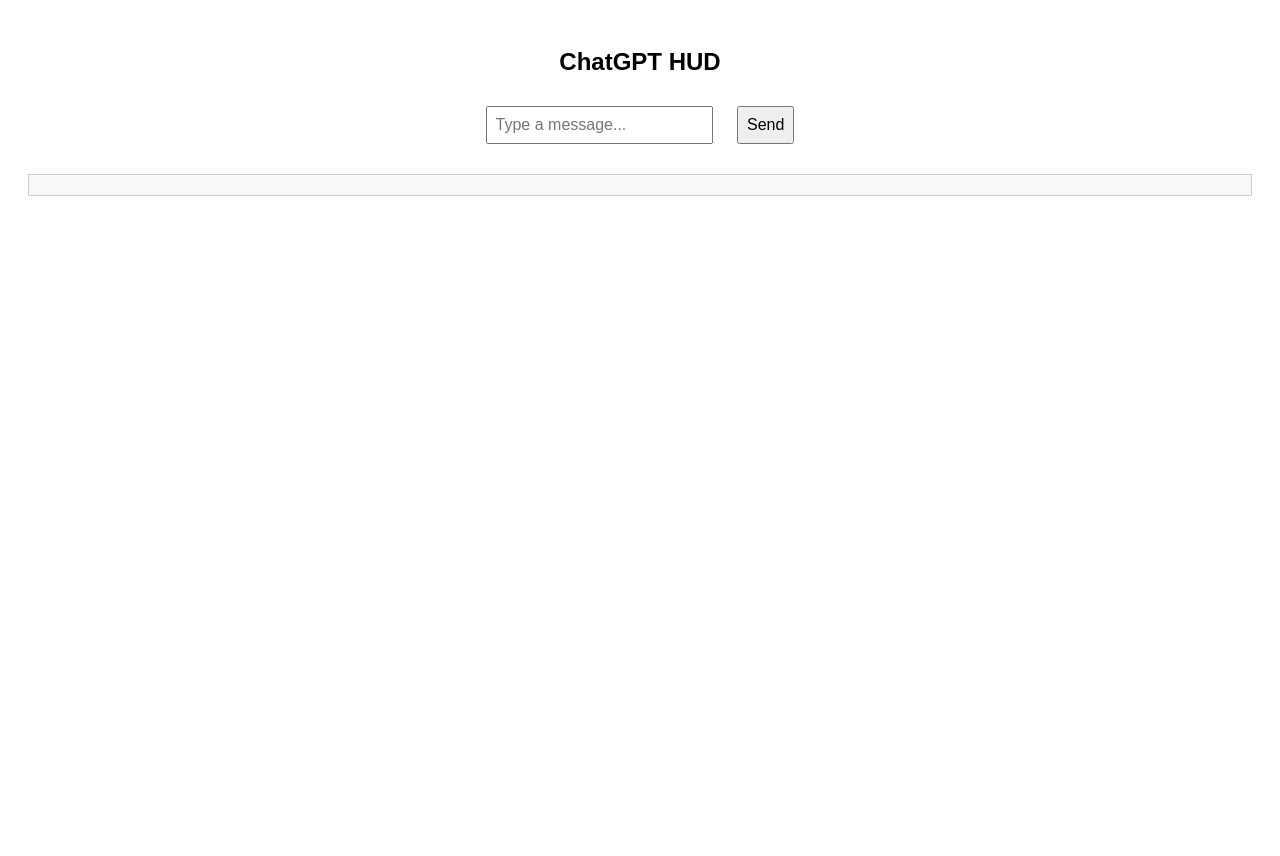
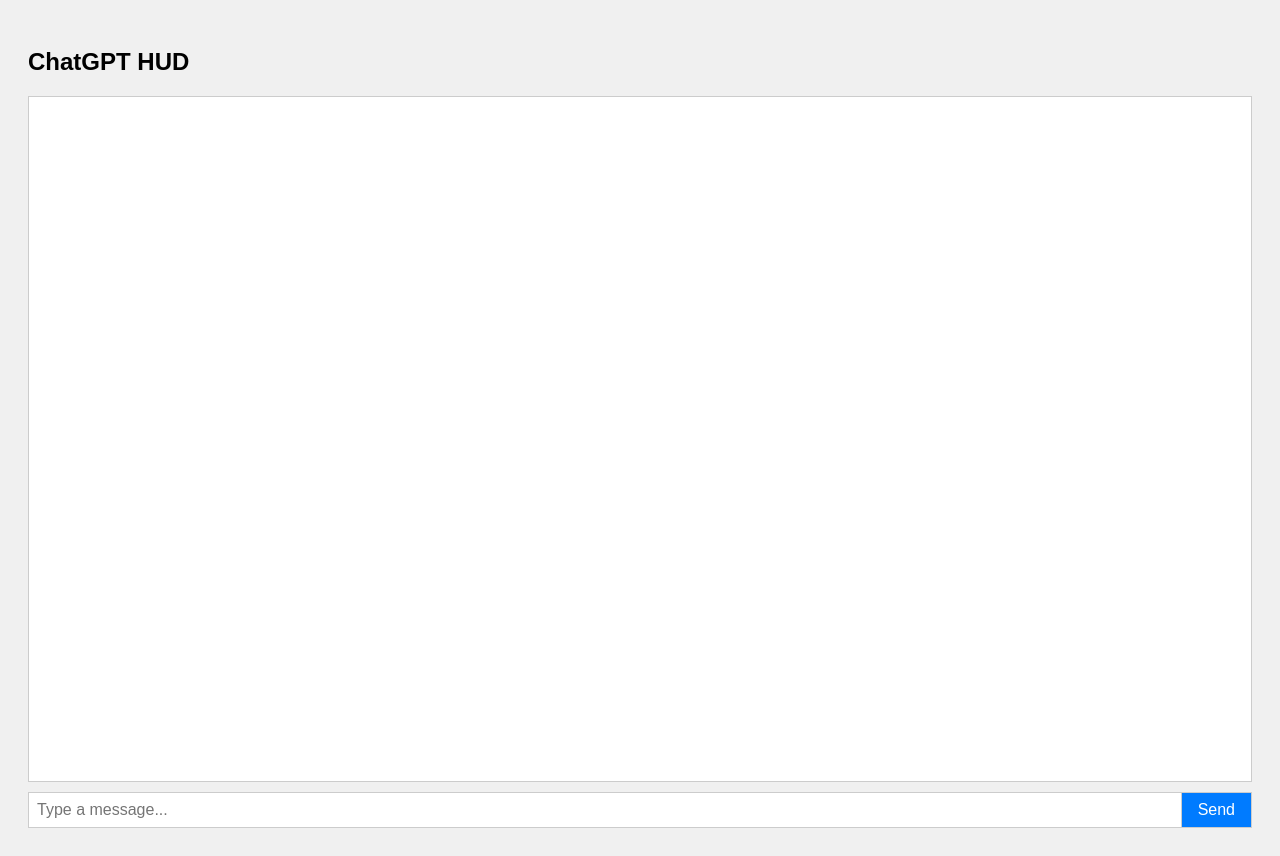
Before and after one commit to lordglyth/lordglyth.github.io, a plain HTML site: page chat.html in a window 1280 px wide. Before the commit the page ends 800 px from the top, so only its background shows below. Drawn offline with Linux system fonts and the light colour scheme.

Commit message:
Updated chat.html with chat history, memory, and scrolling support

```diff
--- a/chat.html
+++ b/chat.html
@@ -1,69 +1,126 @@
 <!DOCTYPE html>
 <html lang="en">
+
 <head>
     <meta charset="UTF-8">
     <meta name="viewport" content="width=device-width, initial-scale=1.0">
     <title>ChatGPT HUD</title>
     <style>
-        body { font-family: Arial, sans-serif; text-align: center; padding: 20px; }
-        input, button { margin: 10px; padding: 8px; font-size: 16px; }
-        #response { margin-top: 20px; font-weight: bold; color: #333; }
-        .error { color: red; }
-        #chatHistory {
+        body {
+            font-family: Arial, sans-serif;
+            padding: 20px;
+            display: flex;
+            flex-direction: column;
+            height: 100vh;
+            background-color: #f0f0f0;
+        }
+
+        #chatContainer {
+            flex: 1;
+            display: flex;
+            flex-direction: column;
             border: 1px solid #ccc;
-            max-height: 400px;
+            background-color: #fff;
+            padding: 10px;
+            margin-bottom: 10px;
             overflow-y: auto;
-            padding: 10px;
-            margin-top: 20px;
-            text-align: left;
-            background-color: #f9f9f9;
         }
-        .user { color: #007bff; }
-        .bot { color: #28a745; }
+
+        .message {
+            margin: 5px 0;
+        }
+
+        .user {
+            color: #007bff;
+        }
+
+        .bot {
+            color: #28a745;
+        }
+
+        .error {
+            color: red;
+        }
+
+        #inputContainer {
+            display: flex;
+            align-items: center;
+        }
+
+        #userInput {
+            flex: 1;
+            padding: 8px;
+            font-size: 16px;
+            border: 1px solid #ccc;
+            border-right: none;
+        }
+
+        #sendButton {
+            padding: 8px 16px;
+            font-size: 16px;
+            border: 1px solid #ccc;
+            background-color: #007bff;
+            color: #fff;
+            cursor: pointer;
+        }
+
+        #sendButton:hover {
+            background-color: #0056b3;
+        }
     </style>
 </head>
+
 <body>
 
 <h2>ChatGPT HUD</h2>
 
-<!-- Chat Input -->
-<input type="text" id="userInput" placeholder="Type a message...">
-<button onclick="sendMessage()">Send</button>
+<!-- Chat History -->
+<div id="chatContainer"></div>
 
-<!-- Chat History -->
-<div id="chatHistory"></div>
+<!-- Input and Send Button at Bottom -->
+<div id="inputContainer">
+    <input type="text" id="userInput" placeholder="Type a message...">
+    <button id="sendButton" onclick="sendMessage()">Send</button>
+</div>
 
 <script>
-    const workerURL = "https://long-queen-ad3e.r-p-gmafia.workers.dev/";  // Replace with your actual Cloudflare Worker URL
+    const workerURL = "https://long-queen-ad3e.r-p-gmafia.workers.dev/"; // Replace with your actual Cloudflare Worker URL
 
     // Load chat history from localStorage
     function loadChatHistory() {
         let history = localStorage.getItem("chat_history");
         if (history) {
-            document.getElementById("chatHistory").innerHTML = history;
+            document.getElementById("chatContainer").innerHTML = history;
+            scrollToBottom();  // Scroll to the bottom of the chat history
         }
     }
 
     // Save chat history to localStorage
     function saveChatHistory() {
-        let history = document.getElementById("chatHistory").innerHTML;
+        let history = document.getElementById("chatContainer").innerHTML;
         localStorage.setItem("chat_history", history);
     }
 
     // Append message to chat history
     function appendMessage(role, message) {
-        let chatHistory = document.getElementById("chatHistory");
-        let newMessage = `<div class='${role}'>${role === "user" ? "👤" : "🤖"} <strong>${role}:</strong> ${message}</div>`;
-        chatHistory.innerHTML += newMessage;
-        chatHistory.scrollTop = chatHistory.scrollHeight;  // Scroll to bottom
+        let chatContainer = document.getElementById("chatContainer");
+        let newMessage = `<div class='message ${role}'>${role === "user" ? "👤" : "🤖"} <strong>${role}:</strong> ${message}</div>`;
+        chatContainer.innerHTML += newMessage;
+        scrollToBottom();  // Scroll to bottom after new message
         saveChatHistory();  // Save updated history
+    }
+
+    // Scroll to the bottom of chat
+    function scrollToBottom() {
+        let chatContainer = document.getElementById("chatContainer");
+        chatContainer.scrollTop = chatContainer.scrollHeight;
     }
 
     // Send user message to Cloudflare Worker
     async function sendMessage() {
-        let userMessage = document.getElementById("userInput").value;
+        let userMessage = document.getElementById("userInput").value.trim();
 
-        if (!userMessage.trim()) {
+        if (!userMessage) {
             appendMessage("error", "⚠️ Please enter a message.");
             return;
         }
```
